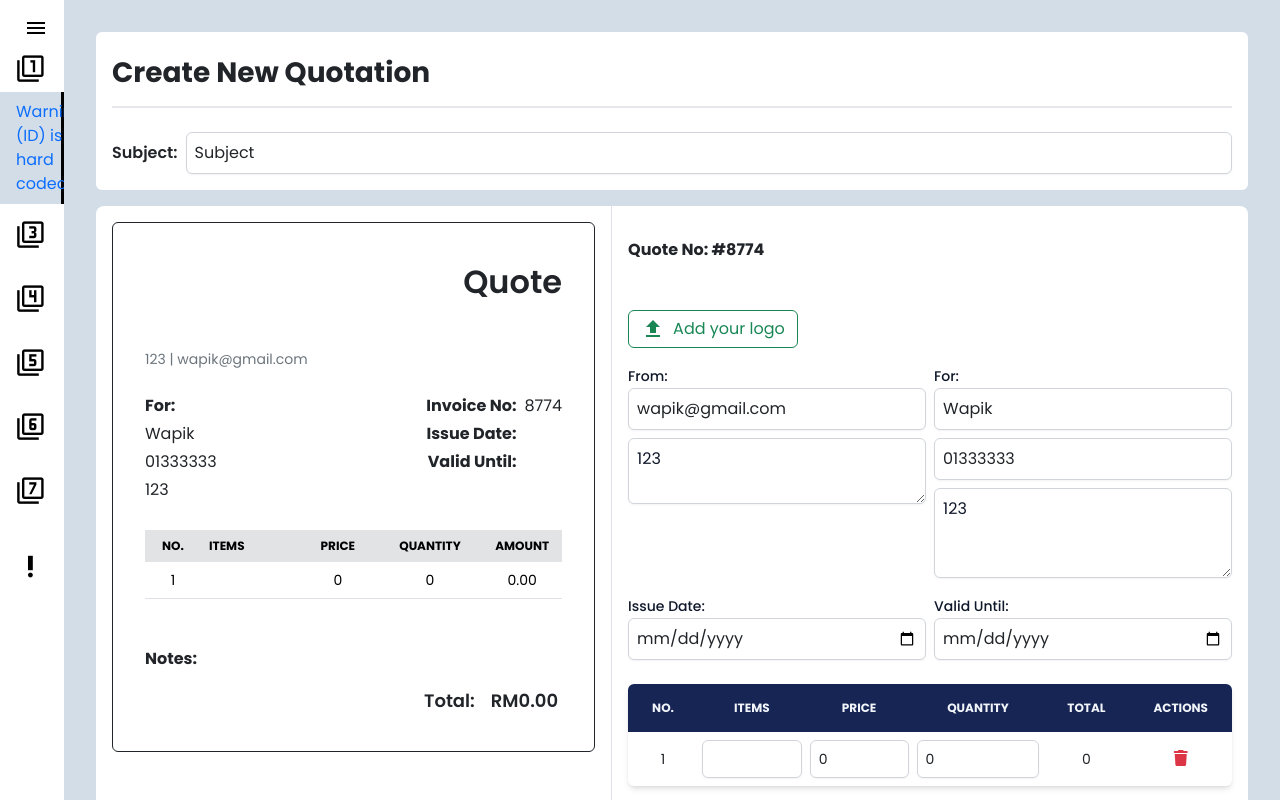
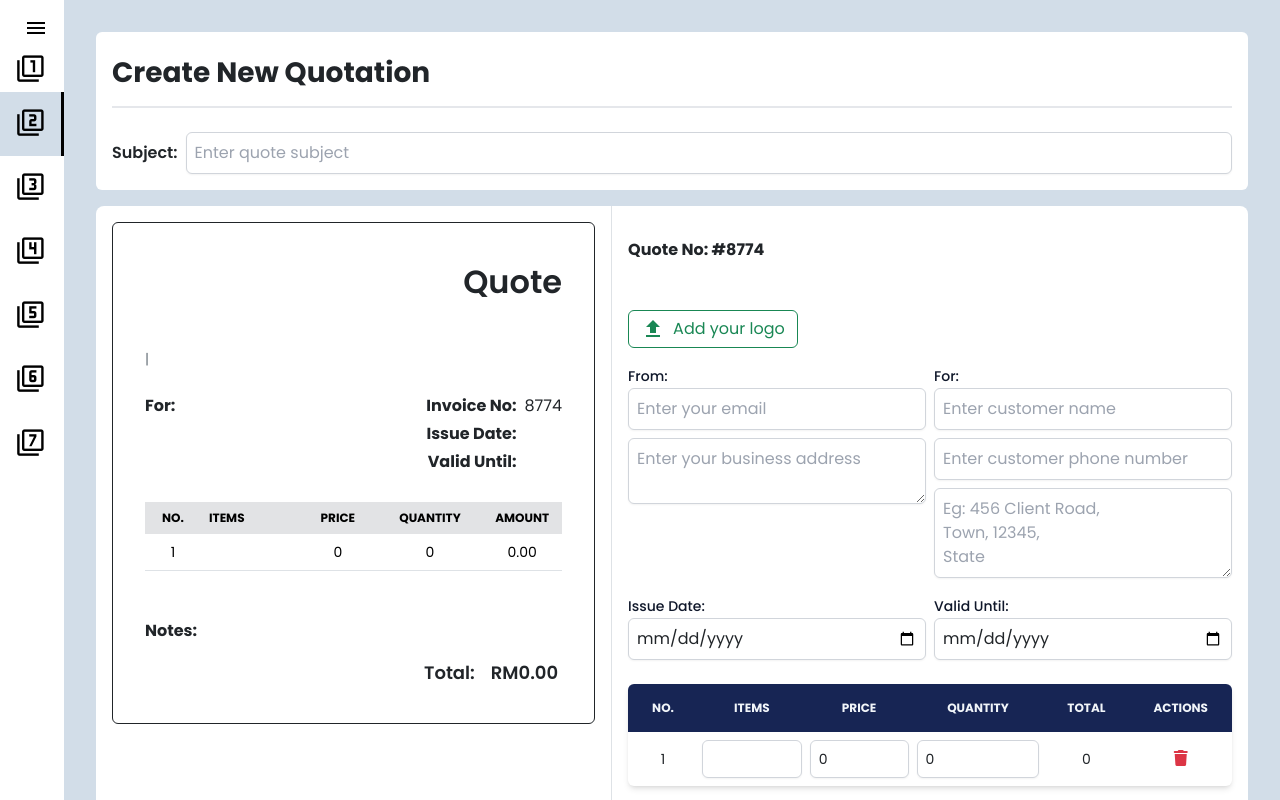
Before and after one commit to hsyad/Frontend-MADBook, a Vue app: page /create-quotation/2 in a window 1280 px wide. Shown: the top 800 px of the page. Built offline with nearby package versions, Linux system fonts and the light colour scheme.

Commit message:
DoEdit update, quote update MADBook

```diff
--- a/src/components/DoEdit.vue
+++ b/src/components/DoEdit.vue
@@ -11,39 +11,41 @@
                         <!-- EDIT DELIVERY DETAILS -->
                         <div class="d-flex gap-2 align-baseline">
                             <div class="flex-1">
-                <label for="name">Delivery To: </label>
-                <input type="text" v-model="devOr.c_name" placeholder="Enter customer name" />
-                <input type="text" v-model="devOr.c_no" placeholder="Enter customer phone number" />
-                <textarea rows="3" id="c_address" v-model="devOr.c_address" placeholder="Eg: 456 Client Road, Town, 12345, State"></textarea>
+                                <label>Delivery To: </label>
+                                <input type="text" v-model="qdo.c_name" placeholder="Enter customer name" />
+                                <input type="text" v-model="qdo.c_no" placeholder="Enter customer phone number" />
+                                <textarea rows="3" id="c_address" v-model="qdo.c_address"
+                                    placeholder="Eg: 456 Client Road, Town, 12345, State"></textarea>
                             </div>
 
                             <!-- EDIT DATES -->
                             <div class="flex-1">
                                 <label for="date">Issue Date: </label>
-                <input type="date" v-model="devOr.issue_date" />
+                                <input type="date" v-model="qdo.issue_date" />
                                 <label class="mt-2" for="date">Delivery Date: </label>
-                <input type="date" v-model="devOr.delivery_date" />
+                                <input type="date" v-model="qdo.delivery_date" />
                                 <label class="mt-2" for="date">Due Date: </label>
-                <input type="date" v-model="devOr.due_date" />
+                                <input type="date" v-model="qdo.due_date" />
                             </div>
                         </div>
 
                         <!-- EDIT SHIPPING DETAILS -->
                         <div class="d-flex mt-3 gap-3 items-center align-baseline">
                             <label class="whitespace-nowrap" for="name">Ship By: </label>
-              <input type="text" v-model="devOr.ship_by" placeholder="Ninjavan" />
+                            <input type="text" v-model="qdo.ship_by" placeholder="Ninjavan" />
                             <label class="whitespace-nowrap" for="name">Shipping Fee: </label>
-              <input type="number" v-model="devOr.ship_fee" placeholder="RM10.00 " />
+                            <input type="number" v-model="qdo.ship_fee" placeholder="RM10.00 " />
                         </div>
 
                         <!-- EDIT NOTES -->
                         <div>
-              <label for="notes">Notes: <i class="text-xs font-light text-gray-400">(optional*)</i></label>
-              <textarea placeholder="Enter notes here..." v-model="devOr.notes"></textarea>
+                            <label for="notes">Notes: <i
+                                    class="text-xs font-light text-gray-400">(optional*)</i></label>
+                            <textarea placeholder="Enter notes here..." v-model="qdo.notes"></textarea>
                         </div>
 
                         <!-- ADD BANK DETAILS -->
-            <div class="mt-2 mb-3">
+                        <div class="mt-3 mb-3">
                             <button type="button" class="btn btn-outline-success mb-3" @click="toggleBankDetails">
                                 <i>Add Bank Details</i>
                             </button>
@@ -51,15 +53,18 @@
                             <div v-if="showBankDetails">
                                 <div>
                                     <label for="bank_name">Bank Name</label>
-                  <input type="text" v-model="bankDetails.bank_name" class="mb-2 p-2 w-100%" id="bank_name" placeholder="Enter bank name" />
+                                    <input type="text" v-model="bankDetails.bank_name" class="mb-2 p-2 w-100%"
+                                        id="bank_name" placeholder="Enter bank name" />
                                 </div>
                                 <div>
                                     <label for="acc_holder">Account Holder</label>
-                  <input type="text" v-model="bankDetails.acc_holder" class="mb-2 p-2 w-100%" id="acc_holder" placeholder="Enter account holder name" />
+                                    <input type="text" v-model="bankDetails.acc_holder" class="mb-2 p-2 w-100%"
+                                        id="acc_holder" placeholder="Enter account holder name" />
                                 </div>
                                 <div>
                                     <label for="acc_num">Account Number</label>
-                  <input type="text" v-model="bankDetails.acc_num" class="mb-2 p-2 w-100%" id="acc_num" placeholder="Enter account number" />
+                                    <input type="text" v-model="bankDetails.acc_num" class="mb-2 p-2 w-100%"
+                                        id="acc_num" placeholder="Enter account number" />
                                 </div>
                             </div>
                         </div>
@@ -86,34 +91,55 @@ import { ref, watch, defineEmits, defineProps, onMounted } from 'vue';
 
 const props = defineProps({
     showEditModal: Boolean,
-    do: Object, // The delivery order data
+    qdo: Object,
+    bankDetails: Object,
 });
 
 const emit = defineEmits(["saveEdit", "update:showEditModal", "close", "save"]);
 
-const doOrder = ref({ ...props.do }); // Store the delivery order details
-const showBankDetails = ref(false); // Toggle for bank details visibility
+// Reactive state for qdo and bank details
+const qdo = ref({});
 
-// Fetch delivery order details on mount
+// Bank details reactive object
+const bankDetails = ref({});
+
+// Fetch delivery order details from API
 const fetchDODetails = async () => {
     try {
-        const response = await axios.get(`http://quotation.test/api/DO/${doOrder.value.id}`);
+        const response = await axios.get(`http://quotation.test/api/DO/${qdo.value.id}`);
+        console.log("API Response:", response.data); // Debugging
+
         if (response.data) {
-            doOrder.value = response.data;
+            qdo.value = response.data;
+
+            if (response.data.q_bank_details) {
+                bankDetails.value = {
+                    bank_name: response.data.q_bank_details.bank_name || "",
+                    acc_holder: response.data.q_bank_details.acc_holder || "",
+                    acc_num: response.data.q_bank_details.acc_num || ""
+                };
             }
+        }
+
     } catch (error) {
         console.error("Error fetching delivery order:", error);
     }
 };
 
-// Watch for changes in props and update doOrder data
-watch(() => props.do, async (newDO) => {
-    if (newDO.id) {
-        await fetchDODetails();
+// Watch for changes in props.qdo and update data
+watch(() => props.qdo, async (newDO) => {
+    if (newDO) {
+        qdo.value = { ...newDO };
+
+        bankDetails.value = {};
+
+        if (newDO.id) await fetchDODetails();
     }
-});
+}, { immediate: true });
+
 
 // Toggle bank details visibility
+const showBankDetails = ref(false);
 const toggleBankDetails = () => {
     showBankDetails.value = !showBankDetails.value;
 };
@@ -121,13 +147,15 @@ const toggleBankDetails = () => {
 // Save edited delivery order
 const saveEdit = async () => {
     try {
-        const doId = doOrder.value.id;
-        const response = await axios.put(`http://quotation.test/api/DO/Update/${doId}`, {
-            ...doOrder.value, // Send updated delivery order data
-            bank_name: doOrder.value.bank_name,
-            acc_holder: doOrder.value.acc_holder,
-            acc_num: doOrder.value.acc_num,
-        }, {
+        const doId = qdo.value.id;
+        const saveData = {
+            ...qdo.value,
+            bank_name: bankDetails.value.bank_name,
+            acc_holder: bankDetails.value.acc_holder,
+            acc_num: bankDetails.value.acc_num,
+        };
+
+        const response = await axios.put(`http://quotation.test/api/DO/Update/${doId}`, saveData, {
             headers: { "Content-Type": "application/json" }
         });
 
@@ -138,6 +166,7 @@ const saveEdit = async () => {
                 icon: "success",
                 confirmButtonColor: "#4cbb17",
             });
+
             closeModal();
         } else {
             throw new Error("Failed to update delivery order");
@@ -151,11 +180,4 @@ const saveEdit = async () => {
 const closeModal = () => {
     emit("update:showEditModal", false);
 };
-
-// Fetch delivery order details on mounted
-onMounted(async () => {
-    if (props.do.id) {
-        await fetchDODetails();
-    }
-});
 </script>
--- a/src/components/Sidebar.vue
+++ b/src/components/Sidebar.vue
@@ -56,7 +56,7 @@
         </div>
         <!-- CREATE QUOTE -->
         <div class="sidebar-links">
-            <router-link class="button" to="/create-quotation/2"> Warning! (ID) is hard coded
+            <router-link class="button" to="/create-quotation/2">
                 <span class="material-icons">filter_2</span>
                 <span class="text">Create Quote</span>
             </router-link>
@@ -97,12 +97,12 @@
             </router-link>
         </div>
         <!-- TESTING -->
-        <div class="sidebar-links">
+        <!-- <div class="sidebar-links">
             <router-link class="button" to="/testing">
                 <span class="material-icons">priority_high</span>
                 <span class="text">Testing: Quote Details</span>
             </router-link>
-        </div>
+        </div> -->
 
 
         <!-- <div class="user-menu">
@@ -128,12 +128,12 @@
 
         <div class="flex"></div>
 
-        <div class="sidebar-links">
+        <!-- <div class="sidebar-links">
             <router-link class="button" to="/settings">
                 <span class="material-icons">settings</span>
                 <span class="text">Settings</span>
             </router-link>
-        </div>
+        </div> -->
     </aside>
 </template>
 
--- a/src/views/tasks/billing/MADBook.vue
+++ b/src/views/tasks/billing/MADBook.vue
@@ -57,7 +57,7 @@
                     </thead>
                     <tbody>
                         <tr v-for="(quote, index) in quotes" :key="quote.id" class="cursor-pointer"
-                            @click="viewQuoteDetails(quote)">
+                            @click="viewQuoteDetails(quote.id)">
                             <td class="border border-gray-300 w-0 px-4 py-2">{{ index + 1 }}</td>
                             <td class="border border-gray-300 w-0 px-4 py-2">{{ "#00" + quote.id }}</td>
                             <td class="border border-gray-300 px-4 py-2">{{ quote.c_name }}</td>
@@ -95,7 +95,8 @@
                         </tr>
                     </thead>
                     <tbody>
-                        <tr v-for="(invoice, index) in invoices" :key="invoice.id" @click="viewInvoiceDetails(invoice.id)">
+                        <tr v-for="(invoice, index) in invoices" :key="invoice.id"
+                            @click="viewInvoiceDetails(invoice.id)">
                             <td class="border border-gray-300 w-0 px-4 py-2">{{ index + 1 }}</td>
                             <td class="border border-gray-300 w-0 px-4 py-2">{{ "#00" + invoice.id }}</td>
                             <td class="border border-gray-300 px-4 py-2">{{ invoice.quotations.c_name }}</td>
@@ -140,7 +141,7 @@ const router = useRouter();
 const currentTab = ref("quotation");
 
 const viewQuoteDetails = (quote) => {
-    router.push(`/quotation/${quote.id}`);
+    router.push(`/quotation/${quote}`);
 };
 
 const viewInvoiceDetails = (invoice) => {
--- a/src/views/tasks/billing/createDO.vue
+++ b/src/views/tasks/billing/createDO.vue
@@ -222,7 +222,7 @@ const fetchDetails = async () => {
         qdo.value = response.data;
         quote.value = response.data.quotations;
         items.value = response.data.q_items;
-        total.value = response.data.do_total || 0;
+        // total.value = response.data.do_total || 0;
 
         updatePreview();
     } catch (error) {
--- a/src/views/tasks/billing/createQuote.vue
+++ b/src/views/tasks/billing/createQuote.vue
@@ -140,7 +140,7 @@ const borrower_id = defineProps({
     }
 })
 // FORM DETAILS
-const subject = ref('Subject');
+const subject = ref('');
 
 const logo = ref(null);
 const logo_name = ref(null);
@@ -149,11 +149,11 @@ const logo_path = ref(null);
 
 const issue_date = ref('');
 const valid_date = ref('');
-const c_name = ref('Wapik');
-const c_address = ref('123');
-const c_no = ref('01333333');
-const email = ref('wapik@gmail.com');
-const address = ref('123');
+const c_name = ref('');
+const c_address = ref('');
+const c_no = ref('');
+const email = ref('');
+const address = ref('');
 const items = reactive([{ name: '', price: 0, quantity: 0 }]);
 const notes = ref('');
 
```
Lines whose indentation alone changed are shown as unchanged.
